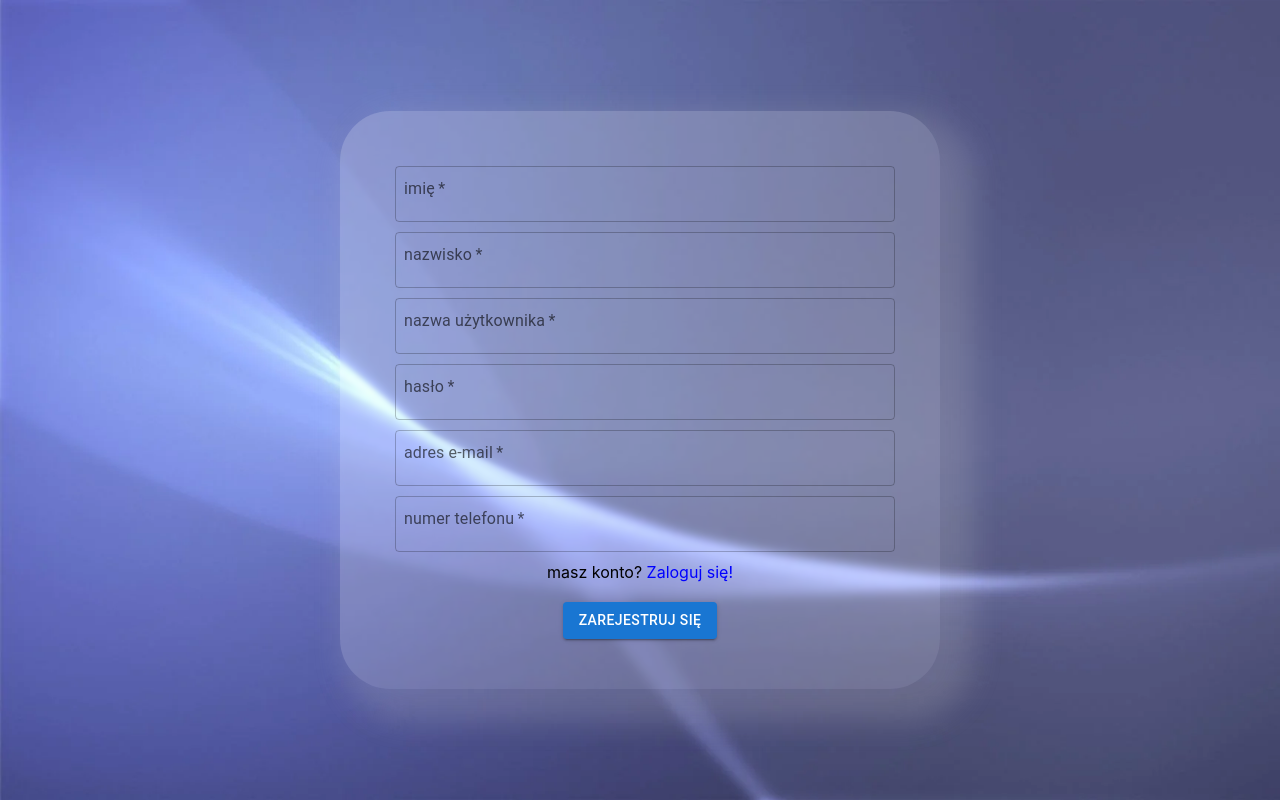
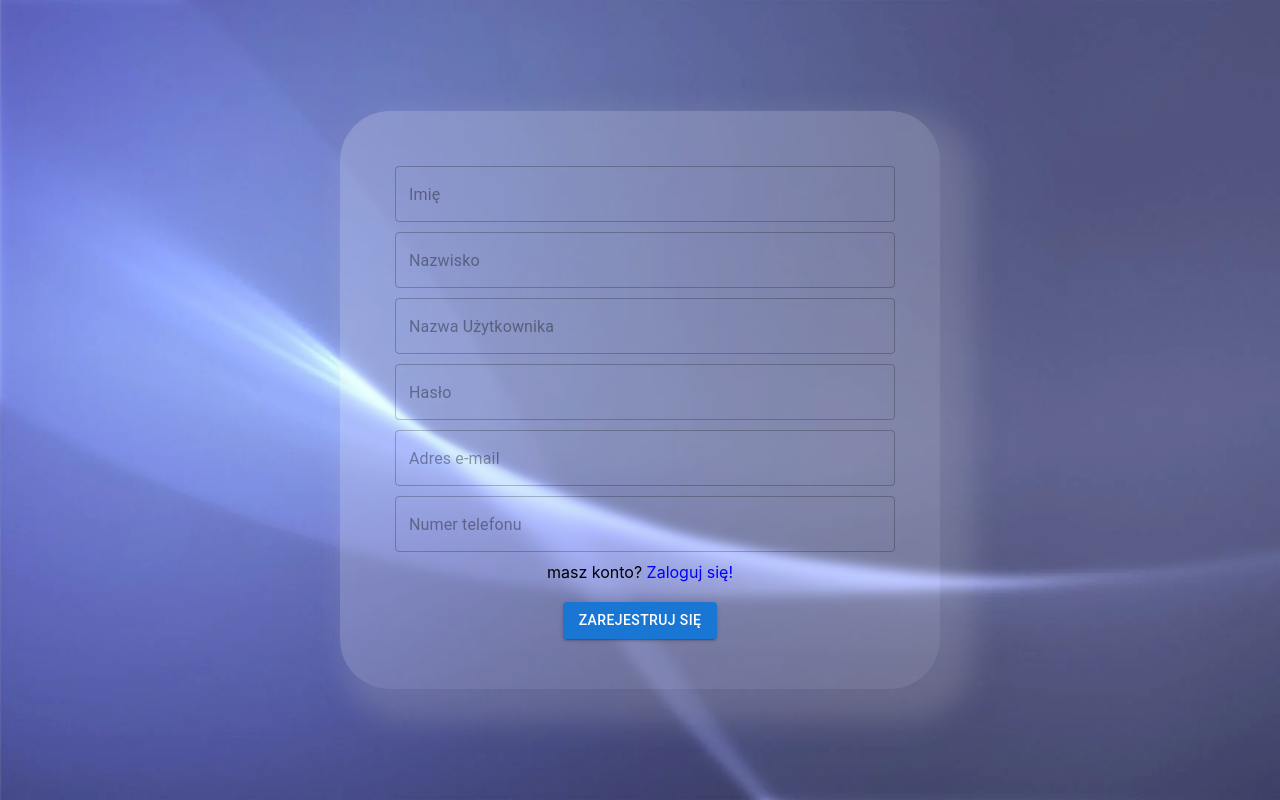
Before and after one commit to JasminEnjoyers/tablica_front-end, a React (Create React App) app: page /register in a window 1280 px wide. Built offline with nearby package versions, Linux system fonts and the light colour scheme.

Commit message:
nowy post 0.1 + zmiany estetyczne

```diff
--- a/src/app/App.js
+++ b/src/app/App.js
@@ -1,7 +1,7 @@
 import './App.css';
 import React from 'react';
 import SingInPanel from "../sign_in_panel/SignInPanel";
-import WallPanel from "../user_panel/WallPanel";
+import WallPanel from "../wall_panel/WallPanel";
 import {Route, Routes} from "react-router-dom";
 import RegisterPanel from "../register_panel/RegisterPanel";
 
--- a/src/new_post/NewPostStyle.js
+++ b/src/new_post/NewPostStyle.js
@@ -3,7 +3,7 @@ import {makeStyles} from "@material-ui/core/styles";
 
 export default makeStyles((theme) => ({
     newPost:{
-        height: "200px",
+        height: "250px",
         width: "100%",
         backgroundColor: "rgba(255,255,255,0.8)",
         backdropFilter: "blur(2px)",
@@ -13,7 +13,10 @@ export default makeStyles((theme) => ({
 
     newPostInput:{
         display: "flex",
-        justifyContent:"start",
+        alignItems:"center",
+        justifyItems:"center",
+        justifyContent:"center",
+        alignContent:"center",
         border: "none",
         width: "90%",
         height:"100%",
@@ -21,6 +24,9 @@ export default makeStyles((theme) => ({
     },
 
     newPostTop:{
+        display:"flex",
+        justifyContent:"center",
+        alignContent:"center",
         border: "none",
         width: "100%",
         height:"70%",
@@ -30,24 +36,35 @@ export default makeStyles((theme) => ({
     newPostBottom:{
         display: "flex",
         justifyContent: "center",
-
-        // naprawić to żeby się środkowało
-
+        alignContent:"center",
         border: "none",
         width: "100%",
         height:"30%",
         background:"none",
     },
 
+    buttonDiv:{
+        margin:"15px",
+    },
+
     shareButton: {
-
-        // żeby to kurna działało
-
-        height: "70%",
-        marginTop:"50",
-        padding: 50,
+        height: "100%",
         backgroundColor: "green",
         border: "none",
         WebkitBorderRadius: "4px",
     },
+
+    kategoriaDrop:{
+        display:"flex",
+        margin:"15px",
+
+        justifyContent:"center",
+        alignContent:"center",
+    },
+
+    kategoriaSelect:{
+        justifyContent:"center",
+        alignContent:"center",
+    },
+
 }));
--- a/src/register_panel/RegisterPanel.js
+++ b/src/register_panel/RegisterPanel.js
@@ -16,53 +16,96 @@ export default function RegisterPanel(props) {
     const [showError, setShowError] = React.useState(false)
     const [loginError, setLoginError] = React.useState(false)
     const [emailError, setEmailError] = React.useState(false)
+    const [firstNameError, setFirstNameError] = React.useState(false)
+    const [lastNameError, setLastNameError] = React.useState(false)
+    const [passwordError, setPasswordError] = React.useState(false)
     const [phoneError, setPhoneError] = React.useState(false)
 
-    function ValidateEmail(email){
-        return email.toLowerCase().match(
-            /^(([^<>()[\]\\.,;:\s@"]+(\.[^<>()[\]\\.,;:\s@"]+)*)|(".+"))@((\[[0-9]{1,3}\.[0-9]{1,3}\.[0-9]{1,3}\.[0-9]{1,3}\])|(([a-zA-Z\-0-9]+\.)+[a-zA-Z]{2,}))$/
-        );
-    }
-    function ValidatePhone(phone){
-        return phone.toLowerCase().match(
-            "[0-9]{9}"
-        );
-    }
+
+
 
     function SubmitButtonClicked(event){
         event.preventDefault();
 
+        /*setFirstNameError(false);
+        setLastNameError(false);
+        setLoginError(false);
+        setPasswordError(false);
+        setEmailError(false);
+        setPhoneError(false);*/
         var fetchBool = true;
+
+        function ValidateFirstName(firstName){
+            if(firstName?.length < 1 || firstName == null)
+                firstNameError=0
+            else
+                firstNameError=1
+        }
+        function ValidateLastName(lastName){
+            if(lastName?.length < 1 || lastName == null)
+                return 0
+            else
+                return 1
+        }
+        function ValidateLogin(login){
+            if(login?.length < 4 || login == null)
+                return 0
+            else
+                return 1
+        }
+        function ValidatePassword(password){
+            if(password?.length < 4 || password == null)
+                return 0
+            else
+                return 1
+        }
+        function ValidateEmail(email){
+            return email.toLowerCase().match(
+                /^(([^<>()[\]\\.,;:\s@"]+(\.[^<>()[\]\\.,;:\s@"]+)*)|(".+"))@((\[[0-9]{1,3}\.[0-9]{1,3}\.[0-9]{1,3}\.[0-9]{1,3}\])|(([a-zA-Z\-0-9]+\.)+[a-zA-Z]{2,}))$/
+            );
+        }
+        function ValidatePhone(phone){
+            return phone.toLowerCase().match(
+                "[0-9]{9}"
+            );
+        }
 
         if(login?.length < 4 || login == null){
             setError("zbyt krótki login");
             setShowError(true);
             fetchBool = false;
+            setLoginError(true);
         }
         if(password?.length < 4 || password == null){
             setError("zbyt łatwe hasło");
             setShowError(true);
             fetchBool = false;
+            setPasswordError(true);
         }
         if(!ValidateEmail(email)){
             setError("błędny adres email");
             setShowError(true);
             fetchBool = false;
+            setEmailError(true);
         }
         if(!ValidatePhone(phone)){
             setError("błędny numer telefonu");
             setShowError(true);
             fetchBool = false;
+            setPhoneError(true);
+            console.log(phone)
         }
         if(firstName?.length < 1 || firstName == null){
             setError("wprowadz imie");
             setShowError(true);
             fetchBool = false;
+            setFirstNameError(true);
         }
         if(lastName?.length < 1 || lastName == null){
             setError("wprowadz nazwisko");
             setShowError(true);
             fetchBool = false;
+            setLastNameError(true);
         }
 
         if(fetchBool) {
@@ -123,13 +166,14 @@ export default function RegisterPanel(props) {
                 <form onSubmit={(event) => SubmitButtonClicked(event)}>
                     <TextField
                         id="firstName"
-                        label="imię"
+                        placeholder={"Imię"}
                         variant="outlined"
                         value={firstName}
                         required
                         onChange={(event) => setFirstName(event.target.value)}
                         fullWidth
                         autoComplete='off'
+                        error={firstNameError}
                         inputProps={{
                             maxLength: 200,
                         }}
@@ -143,13 +187,14 @@ export default function RegisterPanel(props) {
                     />
                     <TextField
                         id="lastName"
-                        label="nazwisko"
+                        placeholder={"Nazwisko"}
                         variant="outlined"
                         value={lastName}
                         required
                         onChange={(event) => setLastName(event.target.value)}
                         fullWidth
                         autoComplete='off'
+                        error={lastNameError}
                         inputProps={{
                             maxLength: 200,
                         }}
@@ -163,13 +208,14 @@ export default function RegisterPanel(props) {
                     />
                     <TextField
                         id="login"
-                        label="nazwa użytkownika"
+                        placeholder={"Nazwa Użytkownika"}
                         variant="outlined"
                         value={login}
                         required
                         onChange={(event) => setLogin(event.target.value)}
                         fullWidth
                         autoComplete='off'
+                        error={loginError}
                         inputProps={{
                             maxLength: 24,
                         }}
@@ -183,13 +229,14 @@ export default function RegisterPanel(props) {
                     />
                     <TextField
                         id="password"
-                        label="hasło"
+                        placeholder={"Hasło"}
                         type="password"
                         variant="outlined"
                         value={password}
                         required
                         onChange={(event) => setPassword(event.target.value)}
                         fullWidth
+                        error={passwordError}
                         inputProps={{
                             maxLength: 200,
                         }}
@@ -203,13 +250,14 @@ export default function RegisterPanel(props) {
                     />
                     <TextField
                         id="email"
-                        label="adres e-mail"
+                        placeholder={"Adres e-mail"}
                         variant="outlined"
                         value={email}
                         required
                         onChange={(event) => setEmail(event.target.value)}
                         fullWidth
                         autoComplete='off'
+                        error={emailError}
                         inputProps={{
                             maxLength: 200,
                         }}
@@ -223,13 +271,14 @@ export default function RegisterPanel(props) {
                     />
                     <TextField
                         id="phone"
-                        label="numer telefonu"
+                        placeholder={"Numer telefonu"}
                         variant="outlined"
                         value={phone}
                         required
                         onChange={(event) => setPhone(event.target.value)}
                         fullWidth
                         autoComplete='off'
+                        error={phoneError}
                         inputProps={{
                             maxLength: 9,
                         }}
@@ -237,7 +286,7 @@ export default function RegisterPanel(props) {
                             classes:{
                                 root: styles.formElement,
                                 disabled: styles.formElement,
-                                notchedOutline: styles.formElement
+                                notchedOutline: styles.formElement,
                             },
                         }}
                     />
--- a/src/register_panel/RegisterPanelStyle.js
+++ b/src/register_panel/RegisterPanelStyle.js
@@ -36,7 +36,6 @@ export default makeStyles((theme) => ({
         flexDirection: "column",
         alignItems: "center",
         justifyContent: "center",
-
     },
 
     registerTextBox:{
@@ -55,5 +54,5 @@ export default makeStyles((theme) => ({
     logo:{
         width: 125,
         height: 125,
-    }
+    },
 }));
--- a/src/sign_in_panel/SignInPanel.js
+++ b/src/sign_in_panel/SignInPanel.js
@@ -37,7 +37,7 @@ export default function SingInPanel(props) {
                 <form onSubmit={(event) => SubmitButtonClicked(event)}>
                     <TextField
                         id="login"
-                        label="login"
+                        placeholder={"login"}
                         variant="outlined"
                         value={login}
                         onChange={(event) => setLogin(event.target.value)}
@@ -53,7 +53,7 @@ export default function SingInPanel(props) {
                     />
                     <TextField
                         id="password"
-                        label="hasło"
+                        placeholder={"hasło"}
                         type="password"
                         variant="outlined"
                         value={password}
--- a/src/sign_in_panel/SignInPanelStyle.js
+++ b/src/sign_in_panel/SignInPanelStyle.js
@@ -29,6 +29,9 @@ export default makeStyles((theme) => ({
 
     formElement: {
         margin: 5,
+        //backgroundColor: "rgba(255,255,255,0.1)"
+
+        //zmienić jebitny biały za tekstem
     },
 
     TextField:{
--- a/src/user_panel/WallPanel.js
+++ b/src/wall_panel/WallPanel.js
@@ -1,6 +1,6 @@
 import React from 'react';
 import {Button, TextField} from "@mui/material";
-import WallPanelStyle from "../user_panel/WallPanelStyle";
+import WallPanelStyle from ".//WallPanelStyle";
 import {Link} from "react-router-dom";
 import getApiUrl from "../api/ApiUrl";
 import NewPost from "../new_post/NewPost";
```
Also changed, not shown: src/new_post/NewPost.js (+26 -1 lines), src/wall_panel/WallPanelStyle.js (renamed from src/user_panel/WallPanelStyle.js).
